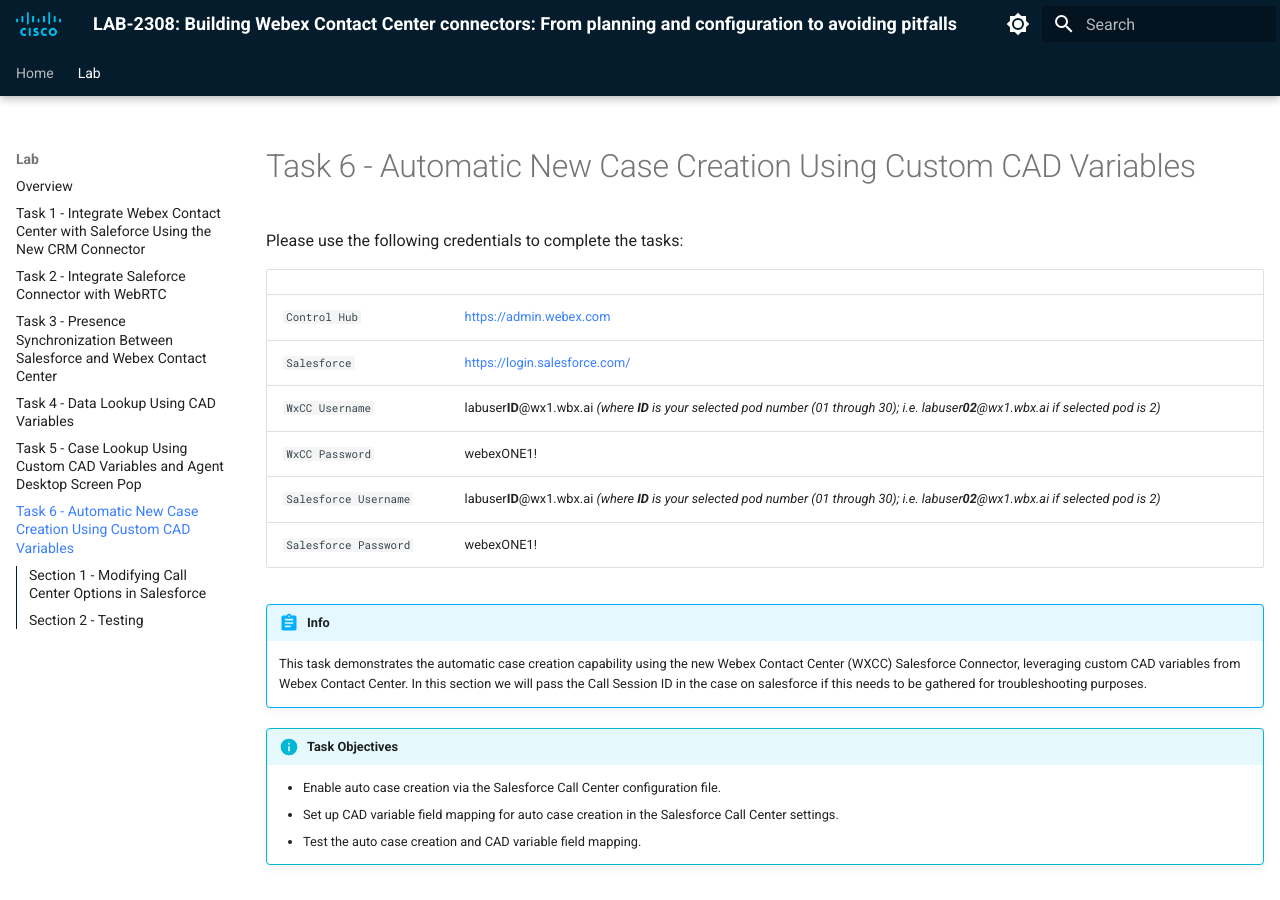
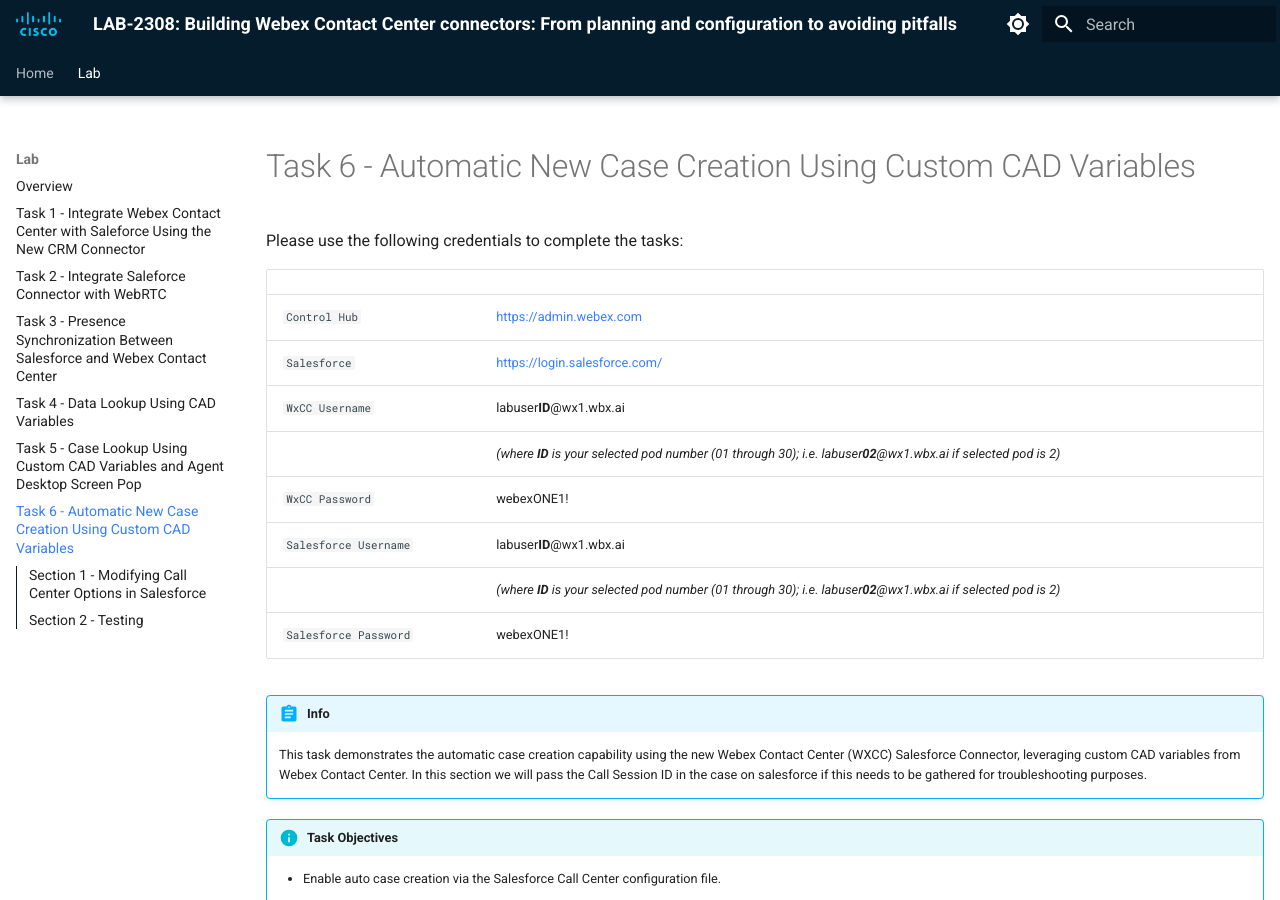
Before and after one commit to WebexCC-SA/LAB-2308, an MkDocs documentation site: the page built from docs/task6.md, in a window 1280 px wide and 900 px high. Built offline with MkDocs 1.6.1 and Material for MkDocs 9.7.7, drawn with Linux system fonts in a browser that asks for light colours.

```diff
--- a/docs/task6.md
+++ b/docs/task6.md
@@ -7,9 +7,11 @@ Please use the following credentials to complete the tasks:
 | ------------------------- | ---------------- |
 | `Control Hub`             | <a href="https://admin.webex.com" target="_blank">https://admin.webex.com</a> |
 | `Salesforce`   | <a href="https://login.salesforce.com" target="_blank">https://login.salesforce.com/</a> |
-| `WxCC Username`       | labuser**ID**@wx1.wbx.ai     _(where **ID** is your selected pod number (01 through 30); i.e. labuser**02**@wx1.wbx.ai if selected pod is 2)_       |
+| `WxCC Username`       | labuser**ID**@wx1.wbx.ai  |
+|                       | _(where **ID** is your selected pod number (01 through 30); i.e. labuser**02**@wx1.wbx.ai if selected pod is 2)_       |
 | `WxCC Password`       | webexONE1!         |
-| `Salesforce Username`       | labuser**ID**@wx1.wbx.ai     _(where **ID** is your selected pod number (01 through 30); i.e. labuser**02**@wx1.wbx.ai if selected pod is 2)_       |
+| `Salesforce Username`       | labuser**ID**@wx1.wbx.ai  |
+|                       | _(where **ID** is your selected pod number (01 through 30); i.e. labuser**02**@wx1.wbx.ai if selected pod is 2)_       |
 | `Salesforce Password`       | webexONE1!       |
 
 
```
